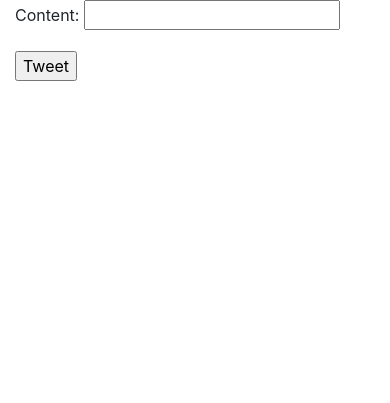
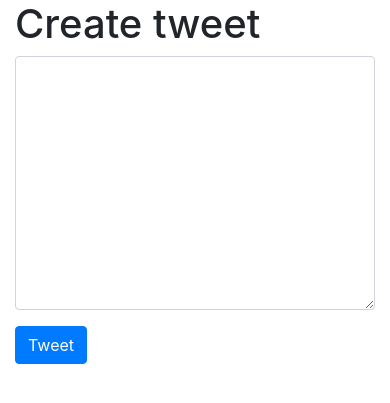
Before and after one commit to akashgiricse/TwitterClone, a Django app: page /tweet/create/ in a window 390 px wide. Shown: the part 94-497 px from the top of the page. Run offline with Django 3.2, Linux system fonts and the light colour scheme; some libraries are stand-ins or nearby versions.

Commit message:
Add more bootstrap

```diff
--- a/TwitterClone/tweets/forms.py
+++ b/TwitterClone/tweets/forms.py
@@ -3,6 +3,8 @@ from .models import Tweet
 
 
 class TweetModelForm(forms.ModelForm):
+    content = forms.CharField(label='', widget=forms.Textarea(attrs={'paceholder': "Your message", "class":"form-control"}))
+
     class Meta:
         model = Tweet
         fields = [
--- a/TwitterClone/tweets/templates/tweets/create_view.html
+++ b/TwitterClone/tweets/templates/tweets/create_view.html
@@ -1,4 +1,13 @@
 {% extends "base.html" %}
+
+{% block title %}Create Tweet | {{ block.super }} {% endblock title%}
+
+
 {% block content%}
-	{% include "tweets/form.html" with form=form  btn_title='Tweet' %}
+<div class="row">
+	<div class="col-sm-8 col-sm-offset-2">
+		<h1>Create tweet</h1>
+		{% include "tweets/form.html" with form=form  btn_title='Tweet' %}
+	</div>
+</div>
 {% endblock content %}
--- a/TwitterClone/tweets/templates/tweets/form.html
+++ b/TwitterClone/tweets/templates/tweets/form.html
@@ -1,5 +1,5 @@
 <form class ="form" action="" method="POST" action="{% if action_url %}{{ action_url }}{% endif %}">
 	{% csrf_token %}
     {{ form.as_p }}
-    <input type="submit" value="{{ btn_title }}" >
+    <input type="submit" value="{{ btn_title }}" class="btn btn-primary">
 </form>
--- a/TwitterClone/tweets/templates/tweets/tweet_list.html
+++ b/TwitterClone/tweets/templates/tweets/tweet_list.html
@@ -12,6 +12,7 @@
 				<div class="row">
 					{% include "tweets/form.html" with form=create_form action_url=create_url btn_title='Tweet' %}
 				</div>
+				<hr>
 			{% endif %}
 			{% for object in object_list %}
 				<div class="media">
```
Also changed, not shown: TwitterClone/db.sqlite3.
